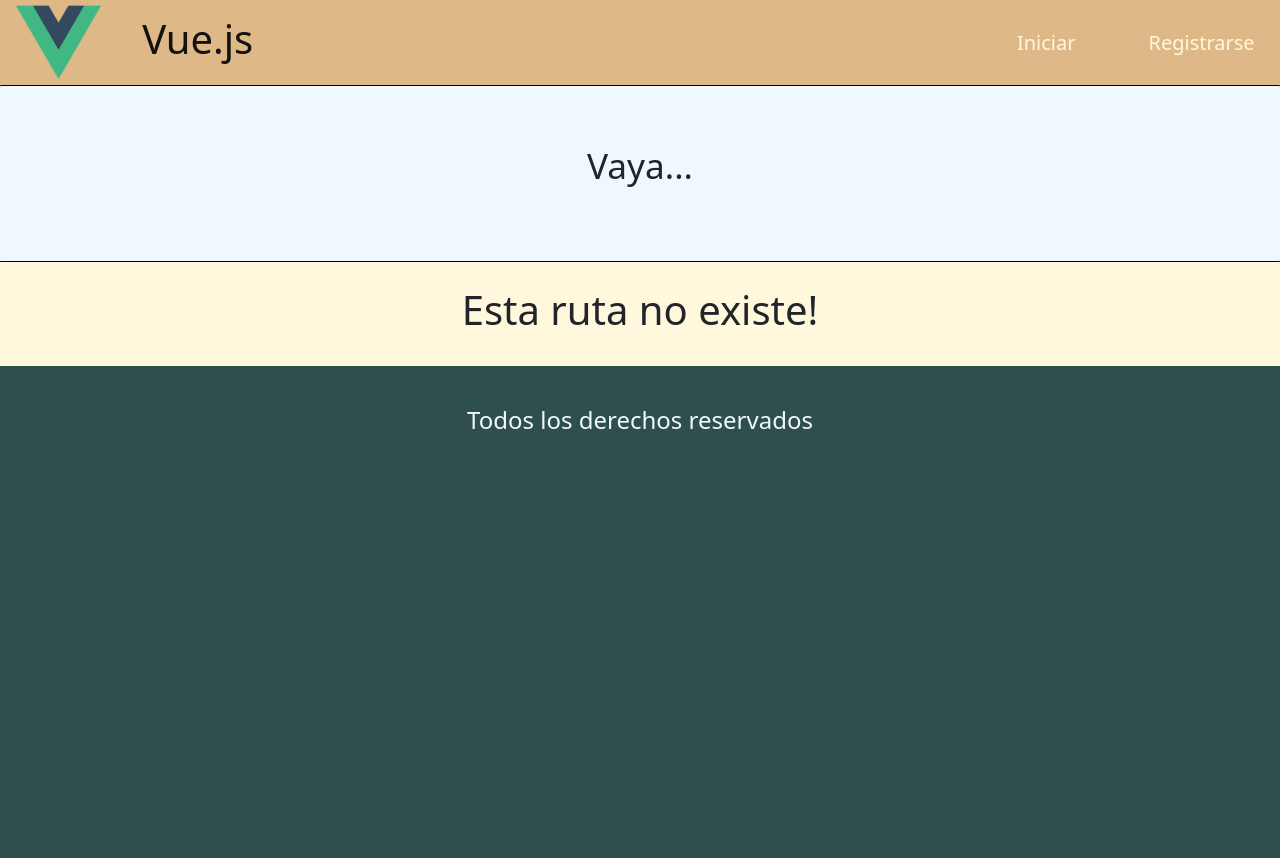
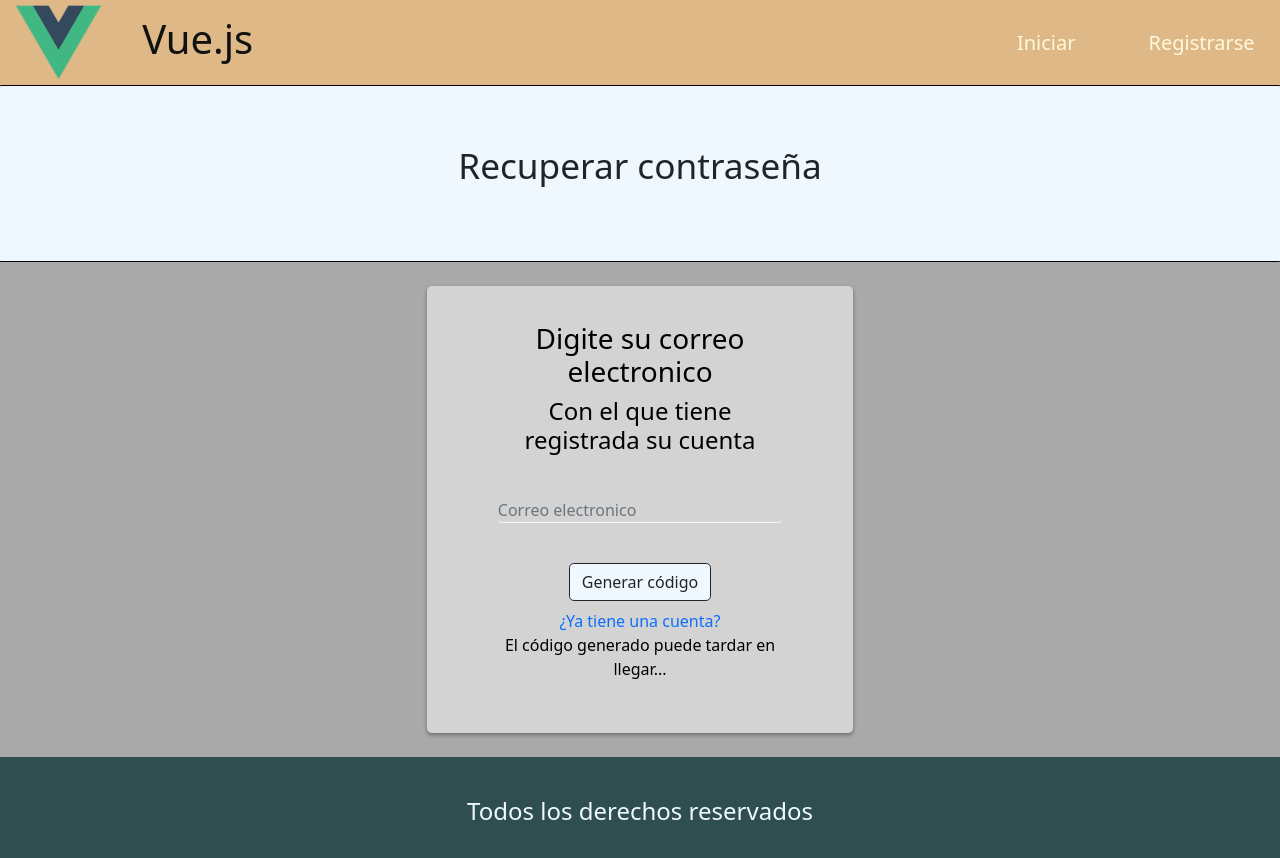
Before and after one commit to DanielVargasLedezma/Vue-Basic, a Vue app: page /forgot-password in a window 1280 px wide. Shown: the top 858 px of the page. Before the commit the page ends 800 px from the top, so only its background shows below. Built offline with nearby package versions, Linux system fonts and the light colour scheme.

Commit message:
More "I forgot my passsword" preparations

```diff
--- a/src/components/articles/createarticles/form.html
+++ b/src/components/articles/createarticles/form.html
@@ -1,58 +1,47 @@
 <section>
   <section v-if="logged">
-    <main
-      class="d-flex flex-row justify-content-between align-items-center form"
-    >
-      <div class="col-md-3 col-sm-3 col-3"></div>
-      <div class="col-md-6 col-sm-6 col-6">
-        <section
-          class="
-              d-flex
+    <main class="d-flex flex-row justify-content-between align-items-center form">
+      <div class="col-md-4 col-sm-2 col-2"></div>
+      <div class="col-md-4 col-sm-8 col-8 form-wrapper d-flex
+              flex-row
+              justify-content-between
+              align-items-center
+              formulary
+              text-center
+              mb-4
+              mt-4">
+        <div class="col-md-2 col-sm-2 col-2"></div>
+
+        <section class="
               flex-column
               justify-content-between
               align-items-center
               formulary
-            "
-        >
+              text-center
+              col-md-8 col-sm-8 col-8
+            ">
           <br />
           <h3>Escriba los datos del nuevo articulo!</h3>
           <br />
           <form @submit.prevent="sendData">
             <div class="inputs">
-              <div class="input-group mb-3">
-                <input
-                  class="form-control input"
-                  v-model="article.title"
-                  type="text"
-                  placeholder="Titulo del articulo"
-                  required
-                />
+              <div class="input-group mb-4">
+                <input class="form-control input" v-model="article.title" type="text" placeholder="Titulo del articulo"
+                  required />
                 <!-- <div v-if="!$v.article.title.required">
                 <p>Este campo es requerido</p>
               </div> -->
               </div>
-              <div class="input-group mb-3">
-                <input
-                  type="file"
-                  class="form-control form-control-sm"
-                  id="file"
-                  name="file0"
-                  ref="file"
-                  @change="fileChange()"
-                />
+              <div class="input-group mb-4">
+                <input type="file" class="form-control form-control-sm" id="file" name="file0" ref="file"
+                  @change="fileChange()" />
                 <!-- <div v-if="!$v.article.imagen.required">
               <p>Este campo es requerido</p>
               </div> -->
               </div>
-              <div class="input-group mb-3">
-                <textarea
-                  class="form-control"
-                  cols="23"
-                  rows="3"
-                  placeholder="Contenido del articulo"
-                  v-model="article.content"
-                  required
-                ></textarea>
+              <div class="input-group mb-4">
+                <textarea class="form-control" cols="23" rows="3" placeholder="Contenido del articulo"
+                  v-model="article.content" required></textarea>
                 <!-- <div v-if="!$v.article.telefono.required">
               <p>Este campo es requerido</p>
               </div> -->
@@ -63,21 +52,20 @@
             </div>
           </form>
         </section>
+        <div class="col-md-2 col-sm-2 col-2"></div>
       </div>
-      <div class="col-md-3 col-sm-3 col-3"></div>
+      <div class="col-md-4 col-sm-2 col-2"></div>
     </main>
   </section>
   <section v-else>
-    <main
-      class="
+    <main class="
           d-flex
           flex-row
           justify-content-between
           align-items-center
           form
           text-center
-        "
-    >
+        ">
       <div class="col-md-4 col-sm-2 col-2"></div>
       <div class="col-md-4 col-sm-2 col-2">
         <br />
--- a/src/components/articles/createarticles/form.vue
+++ b/src/components/articles/createarticles/form.vue
@@ -94,3 +94,23 @@ export default {
   // },
 };
 </script>
+
+<style scoped>
+.form-wrapper {
+  background: lightgray !important;
+  box-shadow: 0 2px 4px 0 rgba(0, 0, 0, 0.356) !important;
+  border-radius: 0.3rem !important;
+}
+
+.form-wrapper p {
+  font-size: 1rem;
+}
+
+p.register a {
+  text-decoration: none;
+}
+
+p.forgot {
+  left: 0% !important;
+}
+</style>
--- /dev/null
+++ b/src/components/user/forgotpassword/forgotpassword.html
@@ -0,0 +1,87 @@
+<section>
+    <section v-if="!logged">
+        <main class="d-flex flex-row justify-content-between align-items-center form">
+            <div class="col-md-4 col-sm-2 col-2"></div>
+            <div class="
+            col-md-4 col-sm-8 col-8
+            form-wrapper
+            d-flex
+            flex-row
+            justify-content-between
+            align-items-center
+            formulary
+            text-center
+            mb-4
+            mt-4
+          ">
+                <div class="col-md-2 col-sm-2 col-2"></div>
+                <section class="
+              flex-column
+              justify-content-between
+              align-items-center
+              formulary
+              text-center
+              col-md-8 col-sm-8 col-8
+            ">
+                    <br />
+                    <h3>Digite su correo electronico</h3>
+                    <h4>Con el que tiene registrada su cuenta</h4>
+                    <br />
+                    <form @submit.prevent="sendData">
+                        <div class="inputs">
+                            <div class="input-group mb-4">
+                                <input class="form-control input" placeholder="Correo electronico" v-model="user.email"
+                                    type="email" required />
+                                <!-- <div v-if="!$v.user.imagen.required">
+                                    <p>Este campo es requerido</p>
+                                    </div> -->
+                            </div>
+                        </div>
+                        <div class="button-area">
+                            <button class="btn btn-outline-dark">Generar código</button>
+                            <section class="
+                                    d-flex
+                                    flex-row
+                                    justify-content-between
+                                    align-items-center
+                                    text-center
+                                ">
+                                <div class="col-md-12 col-sm-12 col-12">
+                                    <p class="register">
+                                        <router-link to="/login">¿Ya tiene una cuenta?</router-link>
+                                        <br>
+                                        El código generado puede tardar en llegar...
+                                    </p>
+                                </div>
+                            </section>
+                        </div>
+                        <br />
+                    </form>
+                </section>
+                <div class="col-md-2 col-sm-2 col-2"></div>
+            </div>
+            <div class="col-md-4 col-sm-2 col-2"></div>
+        </main>
+    </section>
+    <section v-else>
+        <main class="
+          d-flex
+          flex-row
+          justify-content-between
+          align-items-center
+          form
+          text-center
+        ">
+            <div class="col-md-4 col-sm-2 col-2"></div>
+            <div class="col-md-4 col-sm-2 col-2">
+                <br />
+                <h2>
+                    Vaya... Usted se encuentra loggeado en este momento, para ingresar a
+                    este apartado debe cerrar sesión...
+                </h2>
+                <br />
+            </div>
+            <div class="col-md-4 col-sm-2 col-2"></div>
+        </main>
+    </section>
+</section>
--- /dev/null
+++ b/src/components/user/forgotpassword/forgotpassword.vue
@@ -0,0 +1,40 @@
+<template src="./forgotpassword.html"></template>
+
+<script>
+import User from "../../../models/User";
+export default {
+  data() {
+    return {
+      user: new User(),
+    };
+  },
+  mounted() {
+    this.text = "Recuperar contraseña";
+    this.$emit("slider_change", this.text);
+  },
+  props: {
+    logged: Boolean,
+    userLogged: User,
+  },
+};
+</script>
+
+<style scoped>
+.form-wrapper {
+  background: lightgray;
+  box-shadow: 0 2px 4px 0 rgba(0, 0, 0, 0.356);
+  border-radius: 0.3rem;
+}
+
+.form-wrapper p {
+  font-size: 1rem;
+}
+
+p.register a {
+  text-decoration: none;
+}
+
+p.forgot {
+  left: 0% !important;
+}
+</style>
--- a/src/components/user/register/register.html
+++ b/src/components/user/register/register.html
@@ -1,68 +1,53 @@
 <section>
   <section v-if="!logged">
-    <main
-      class="d-flex flex-row justify-content-between align-items-center form"
-    >
+    <main class="d-flex flex-row justify-content-between align-items-center form">
       <div class="col-md-4 col-sm-2 col-2"></div>
-      <div class="col-md-4 col-sm-8 col-8">
-        <section
-          class="
+      <div class="col-md-4 col-sm-8 col-8 form-wrapper d-flex
+              flex-row
+              justify-content-between
+              align-items-center
+              formulary
+              text-center
+              mb-4
+              mt-4">
+        <div class="col-md-2 col-sm-2 col-2"></div>
+        <section class="
               flex-column
               justify-content-between
               align-items-center
               formulary
               text-center
-            "
-        >
+              col-md-8 col-sm-8 col-8
+            ">
           <br />
           <h3>Escriba sus datos personales</h3>
           <br />
           <form @submit.prevent="sendData">
             <div class="inputs">
-              <div class="input-group mb-4">
-                <input
-                  class="form-control input"
-                  v-model="user.name"
-                  type="text"
-                  placeholder="Nombre de Usuario"
-                  required
-                />
+              <div class="input-group mb-4 w-70">
+                <input class="form-control input" v-model="user.name" type="text" placeholder="Nombre de Usuario"
+                  required />
                 <!-- <div v-if="!$v.user.name.required">
                 <p>Este campo es requerido</p>
               </div> -->
               </div>
               <div class="input-group mb-4">
-                <input
-                  class="form-control input"
-                  placeholder="Correo electronico"
-                  v-model="user.email"
-                  type="email"
-                  required
-                />
+                <input class="form-control input" placeholder="Correo electronico" v-model="user.email" type="email"
+                  required />
                 <!-- <div v-if="!$v.user.imagen.required">
               <p>Este campo es requerido</p>
               </div> -->
               </div>
               <div class="input-group mb-4">
-                <input
-                  class="form-control input"
-                  placeholder="Contraseña"
-                  v-model="user.password"
-                  type="password"
-                  required
-                />
+                <input class="form-control input" placeholder="Contraseña" v-model="user.password" type="password"
+                  required />
                 <!-- <div v-if="!$v.user.telefono.required">
               <p>Este campo es requerido</p>
               </div> -->
               </div>
               <div class="input-group mb-4">
-                <input
-                  class="form-control input"
-                  placeholder="Confirmar Contraseña"
-                  v-model="user.password_confirm"
-                  type="password"
-                  required
-                />
+                <input class="form-control input" placeholder="Confirmar Contraseña" v-model="user.password_confirm"
+                  type="password" required />
                 <!-- <div v-if="!$v.user.telefono.required">
               <p>Este campo es requerido</p>
               </div> -->
@@ -70,25 +55,44 @@
             </div>
             <div class="button-area">
               <button class="btn btn-outline-dark">Enviar</button>
+              <section class="
+                              d-flex
+                              flex-row
+                              justify-content-between
+                              align-items-center
+                              text-center
+                          ">
+                <div class="col-md-6 col-sm-6 col-6">
+                  <p class="register">
+                    <router-link to="/login">¿Ya tiene una cuenta?</router-link>
+                  </p>
+                </div>
+                <div class="col-md-6 col-sm-6 col-6">
+                  <p class="register">
+                    <router-link to="/forgot-password">
+                      ¿Olvidó su contraseña?
+                    </router-link>
+                  </p>
+                </div>
+              </section>
             </div>
             <br />
           </form>
         </section>
+        <div class="col-md-2 col-sm-2 col-2"></div>
       </div>
       <div class="col-md-4 col-sm-2 col-2"></div>
     </main>
   </section>
   <section v-else>
-    <main
-      class="
+    <main class="
           d-flex
           flex-row
           justify-content-between
           align-items-center
           form
           text-center
-        "
-    >
+        ">
       <div class="col-md-4 col-sm-2 col-2"></div>
       <div class="col-md-4 col-sm-2 col-2">
         <br />
--- a/src/components/user/register/register.vue
+++ b/src/components/user/register/register.vue
@@ -3,7 +3,6 @@
 <script>
 import User from "../../../models/User.js";
 import UserController from "../../../controllers/UserController";
-import { global } from "../../../api-url/global";
 
 export default {
   name: "Register",
@@ -12,7 +11,6 @@ export default {
       text: "",
       data_sent: false,
       user: new User(),
-      url: global.url,
     };
   },
   mounted() {
@@ -46,4 +44,21 @@ export default {
 </script>
 
 <style scoped>
+.form-wrapper {
+  background: lightgray;
+  box-shadow: 0 2px 4px 0 rgba(0, 0, 0, 0.356);
+  border-radius: 0.3rem;
+}
+
+.form-wrapper p {
+  font-size: 1rem;
+}
+
+p.register a {
+  text-decoration: none;
+}
+
+p.forgot {
+  left: 0% !important;
+}
 </style>
--- a/src/routes/routes.js
+++ b/src/routes/routes.js
@@ -12,11 +12,13 @@ import Error404 from "../components/undefined/error404.vue";
 import EditArticle from "../components/articles/editarticle/editarticle.vue";
 import Login from "../components/user/login/login.vue";
 import Register from "../components/user/register/register.vue";
+import ForgotPassword from "../components/user/forgotpassword/forgotpassword.vue";
 
 export const routes = [
   { path: "/", component: LastArticles },
   { path: "/login", component: Login },
   { path: "/register", component: Register },
+  { path: "/forgot-password", component: ForgotPassword, children: [] },
   { path: "/home", component: Main },
   { path: "/form", component: Form },
   { path: "/articles/:search", component: SearchArticles },
```
